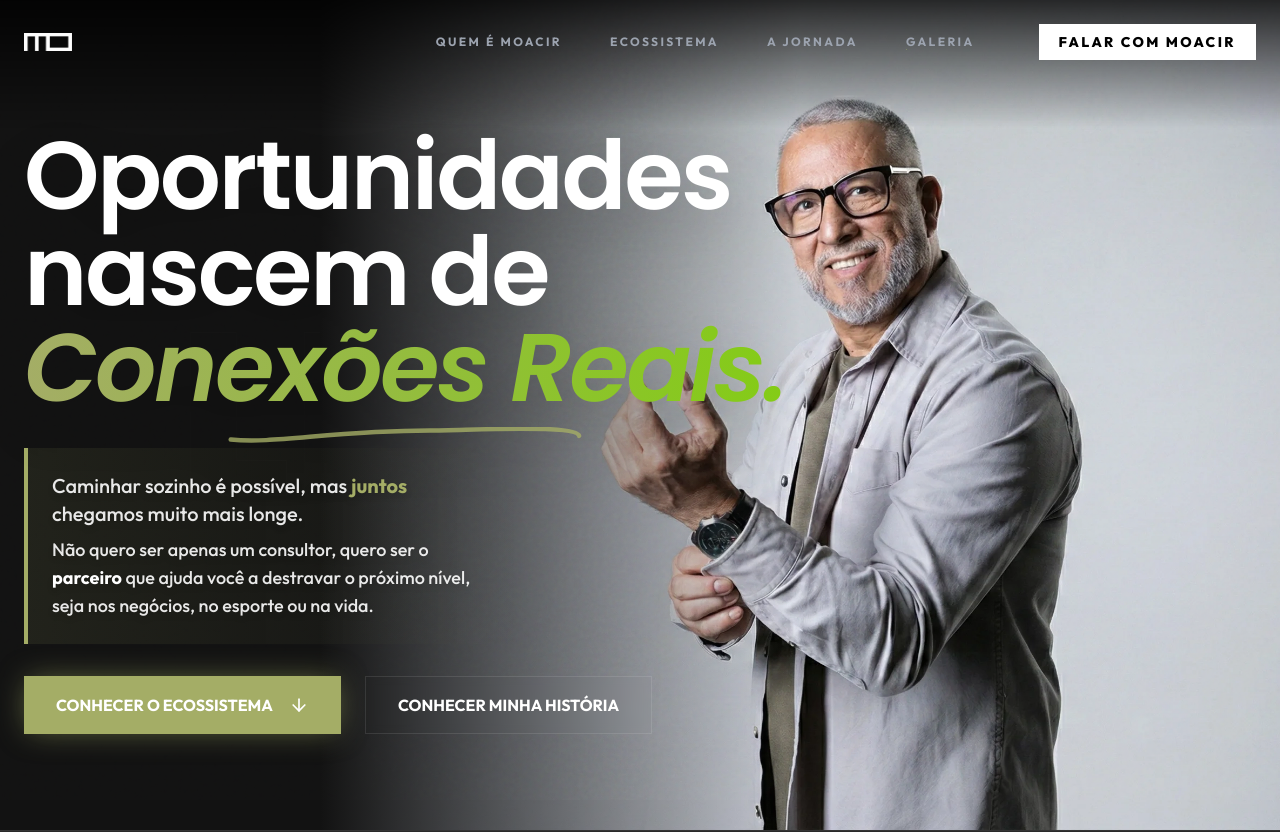
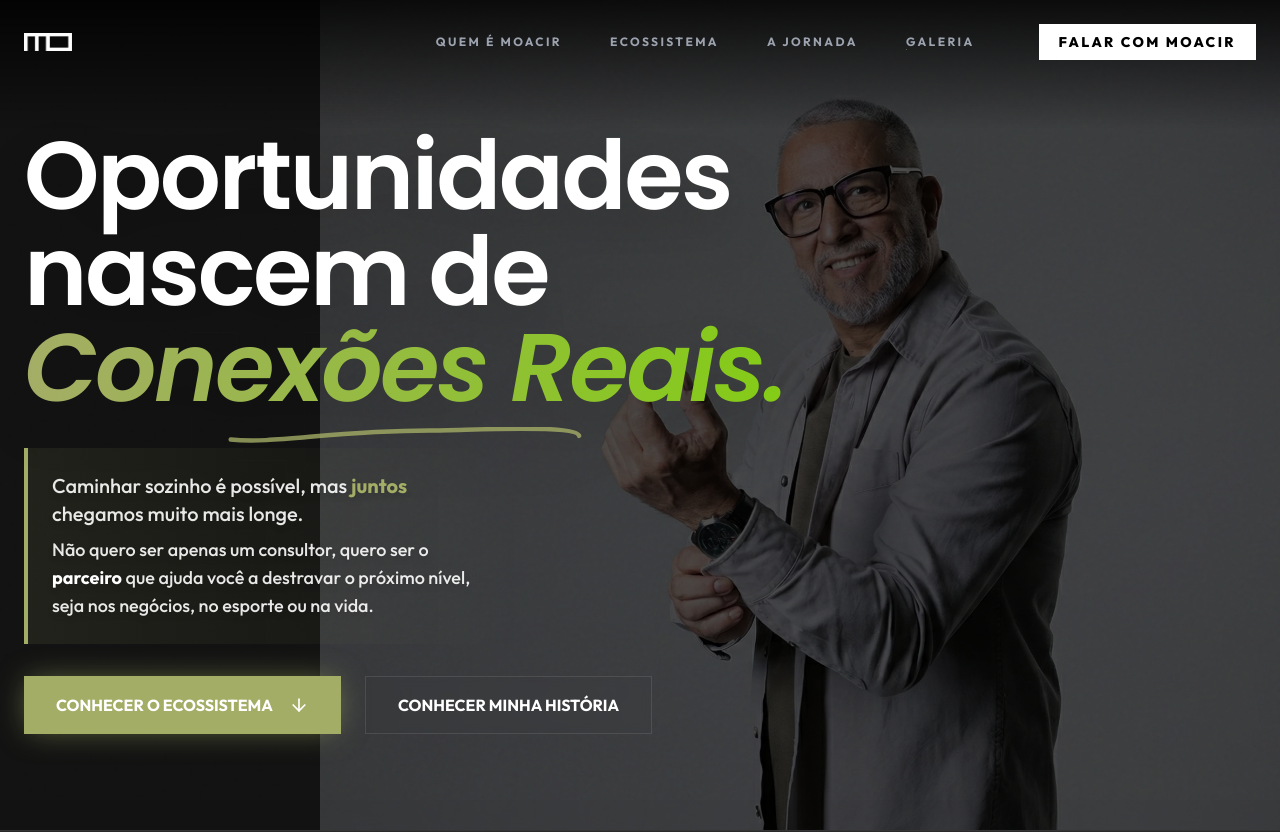
Before and after one commit to gustavowgferraz/moacir-lp, a plain HTML site: page index.html in a window 1280 px wide. Shown: the top 832 px of the page. Drawn offline with nearby package versions, Linux system fonts and the light colour scheme.

Commit message:
Update index.html

```diff
--- a/index.html
+++ b/index.html
@@ -143,7 +143,7 @@
     <!-- Hero Image Composition - MANTIDO DO DESIGN 2 -->
     <div class="absolute inset-0 z-0 lg:left-[25%] opacity-100">
       <div
-        class="absolute inset-0 bg-gradient-to-t from-brand-black via-brand-black/60 to-brand-black/30 lg:bg-gradient-to-r lg:from-brand-black lg:via-transparent lg:to-transparent z-10">
+        class="absolute inset-0 bg-black/70 z-10">
       </div>
       <!-- Using a distinct, authoritative image -->
       <img src="assets/moacir-hero.webp" alt="Moacir Oliveira - Autoridade e Legado"
```
